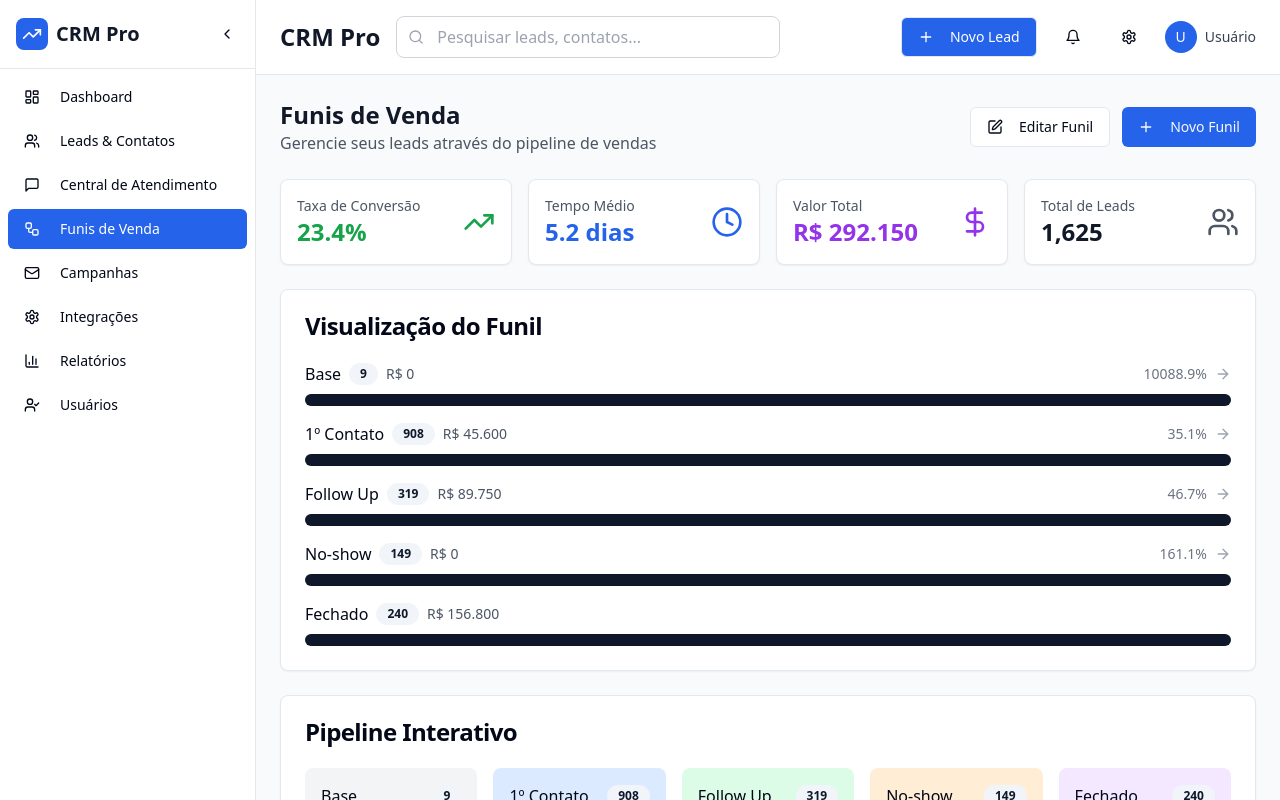
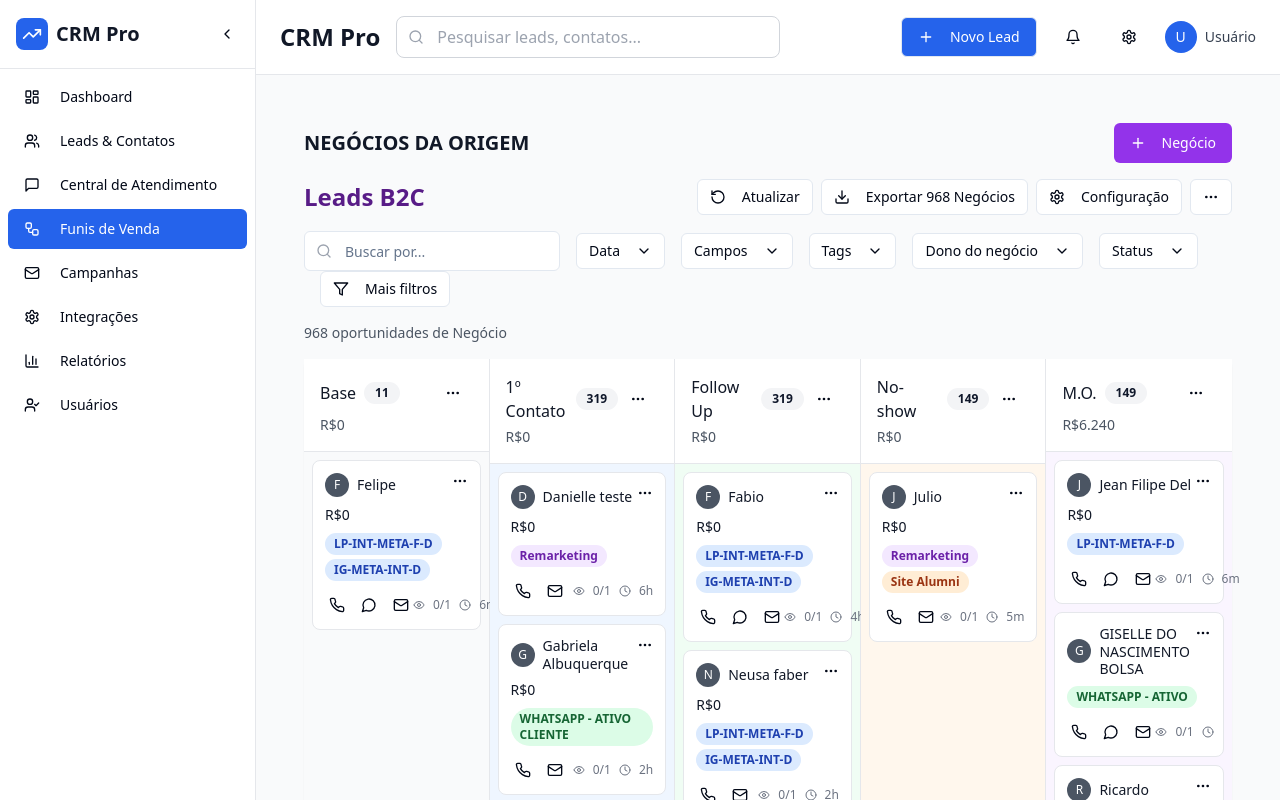
Before and after one commit to Helencristhim/radiant-customer-suite, a React (Vite) app: page / in a window 1280 px wide. Both pictures are taken after a click on the button "Funis de Venda". Shown: the top 800 px of the page. Built offline with nearby package versions, Linux system fonts and the light colour scheme.

Commit message:
Refactor: Implement sales funnel screens
Implement sales funnel screens with the same functions and design as the provided images.

```diff
--- a/src/components/SalesFlow.tsx
+++ b/src/components/SalesFlow.tsx
@@ -3,16 +3,23 @@ import { useState } from "react";
 import { Card, CardContent, CardHeader, CardTitle } from "@/components/ui/card";
 import { Button } from "@/components/ui/button";
 import { Badge } from "@/components/ui/badge";
-import { Progress } from "@/components/ui/progress";
+import { Input } from "@/components/ui/input";
 import {
   Plus,
-  Edit,
-  Trash2,
-  ArrowRight,
-  Users,
-  TrendingUp,
+  Search,
+  Calendar,
+  Filter,
+  Settings,
+  MoreHorizontal,
+  Phone,
+  MessageCircle,
+  Mail,
+  Eye,
   Clock,
-  DollarSign
+  ChevronDown,
+  Download,
+  RotateCcw,
+  X
 } from "lucide-react";
 import {
   DragDropContext,
@@ -22,193 +29,331 @@ import {
 } from "@hello-pangea/dnd";
 
 const SalesFlow = () => {
+  const [activeFilters, setActiveFilters] = useState({
+    data: false,
+    campos: false,
+    tags: false,
+    dono: false,
+    status: false
+  });
+
+  const [showDatePicker, setShowDatePicker] = useState(false);
+  const [searchQuery, setSearchQuery] = useState("");
+
   const [stages] = useState([
     {
       id: "base",
       name: "Base",
-      count: 9,
-      value: "R$ 0",
-      color: "bg-gray-100",
+      count: 11,
+      value: "R$0",
+      color: "bg-gray-50",
       leads: [
-        { id: "1", name: "Habudia Lima karaja", value: "R$ 0", tags: ["LP-INT-META-F-D"] }
+        {
+          id: "1",
+          name: "Felipe",
+          value: "R$0",
+          tags: ["LP-INT-META-F-D", "IG-META-INT-D"],
+          avatar: "F",
+          hasPhone: true,
+          hasMessage: true,
+          hasEmail: true,
+          time: "6m"
+        }
       ]
     },
     {
       id: "first-contact",
       name: "1º Contato",
-      count: 908,
-      value: "R$ 45.600",
-      color: "bg-blue-100",
+      count: 319,
+      value: "R$0",
+      color: "bg-blue-50",
       leads: [
-        { id: "2", name: "Anna Claudia Rodrigues", value: "R$ 2.500", tags: ["Site Alumni"] },
-        { id: "3", name: "Julia Nunes", value: "R$ 1.200", tags: ["WhatsApp"] }
+        {
+          id: "2",
+          name: "Danielle teste",
+          value: "R$0",
+          tags: ["Remarketing"],
+          avatar: "D",
+          hasPhone: true,
+          hasMessage: false,
+          hasEmail: true,
+          time: "6h"
+        },
+        {
+          id: "3",
+          name: "Gabriela Albuquerque",
+          value: "R$0",
+          tags: ["WHATSAPP - ATIVO CLIENTE"],
+          avatar: "G",
+          hasPhone: true,
+          hasMessage: false,
+          hasEmail: true,
+          time: "2h"
+        }
       ]
     },
     {
       id: "follow-up",
       name: "Follow Up",
       count: 319,
-      value: "R$ 89.750",
-      color: "bg-green-100",
+      value: "R$0",
+      color: "bg-green-50",
       leads: [
-        { id: "4", name: "Danielle teste", value: "R$ 3.200", tags: ["Remarketing"] },
-        { id: "5", name: "Gabriela Albuquerque", value: "R$ 1.800", tags: ["WhatsApp"] }
+        {
+          id: "4",
+          name: "Fabio",
+          value: "R$0",
+          tags: ["LP-INT-META-F-D", "IG-META-INT-D"],
+          avatar: "F",
+          hasPhone: true,
+          hasMessage: true,
+          hasEmail: true,
+          time: "4h"
+        },
+        {
+          id: "5",
+          name: "Neusa faber",
+          value: "R$0",
+          tags: ["LP-INT-META-F-D", "IG-META-INT-D"],
+          avatar: "N",
+          hasPhone: true,
+          hasMessage: false,
+          hasEmail: true,
+          time: "2h"
+        },
+        {
+          id: "6",
+          name: "Luciana",
+          value: "R$0",
+          tags: ["LP-INT-META-F-D", "IG-META-INT-D"],
+          avatar: "L",
+          hasPhone: true,
+          hasMessage: false,
+          hasEmail: true,
+          time: "4h"
+        }
       ]
     },
     {
       id: "no-show",
       name: "No-show",
       count: 149,
-      value: "R$ 0",
-      color: "bg-orange-100",
+      value: "R$0",
+      color: "bg-orange-50",
       leads: [
-        { id: "6", name: "Julio", value: "R$ 0", tags: ["Site Alumni"] }
+        {
+          id: "7",
+          name: "Julio",
+          value: "R$0",
+          tags: ["Remarketing", "Site Alumni"],
+          avatar: "J",
+          hasPhone: true,
+          hasMessage: false,
+          hasEmail: true,
+          time: "5m"
+        }
       ]
     },
     {
       id: "closed",
-      name: "Fechado",
-      count: 240,
-      value: "R$ 156.800",
-      color: "bg-purple-100",
+      name: "M.O.",
+      count: 149,
+      value: "R$6.240",
+      color: "bg-purple-50",
       leads: [
-        { id: "7", name: "Jean Filipe Del", value: "R$ 6.240", tags: ["WhatsApp"] }
+        {
+          id: "8",
+          name: "Jean Filipe Del",
+          value: "R$0",
+          tags: ["LP-INT-META-F-D"],
+          avatar: "J",
+          hasPhone: true,
+          hasMessage: true,
+          hasEmail: true,
+          time: "6m"
+        },
+        {
+          id: "9",
+          name: "GISELLE DO NASCIMENTO BOLSA",
+          value: "",
+          tags: ["WHATSAPP - ATIVO"],
+          avatar: "G",
+          hasPhone: true,
+          hasMessage: true,
+          hasEmail: true,
+          time: ""
+        },
+        {
+          id: "10",
+          name: "Ricardo",
+          value: "",
+          tags: ["WHATSAPP - ATIVO"],
+          avatar: "R",
+          hasPhone: true,
+          hasMessage: false,
+          hasEmail: true,
+          time: ""
+        },
+        {
+          id: "11",
+          name: "Marina M M Cai",
+          value: "",
+          tags: ["WHATSAPP - ATIVO"],
+          avatar: "M",
+          hasPhone: true,
+          hasMessage: false,
+          hasEmail: true,
+          time: "34d"
+        }
       ]
     }
   ]);
 
   const onDragEnd = (result: DropResult) => {
-    // Handle drag and drop logic here
     console.log("Drag ended:", result);
   };
 
-  const conversionRate = 23.4;
-  const averageTime = "5.2 dias";
-  const totalValue = "R$ 292.150";
+  const getTagColor = (tag: string) => {
+    if (tag.includes("WHATSAPP")) return "bg-green-100 text-green-800";
+    if (tag.includes("META")) return "bg-blue-100 text-blue-800";
+    if (tag.includes("Remarketing")) return "bg-purple-100 text-purple-800";
+    if (tag.includes("Site")) return "bg-orange-100 text-orange-800";
+    return "bg-gray-100 text-gray-800";
+  };
+
+  const filterOptions = [
+    { key: "data", label: "Data", active: activeFilters.data },
+    { key: "campos", label: "Campos", active: activeFilters.campos },
+    { key: "tags", label: "Tags", active: activeFilters.tags },
+    { key: "dono", label: "Dono do negócio", active: activeFilters.dono },
+    { key: "status", label: "Status", active: activeFilters.status }
+  ];
 
   return (
-    <div className="space-y-6">
-      <div className="flex flex-col sm:flex-row justify-between items-start sm:items-center space-y-4 sm:space-y-0">
-        <div>
-          <h2 className="text-2xl font-bold text-gray-900">Funis de Venda</h2>
-          <p className="text-gray-600">Gerencie seus leads através do pipeline de vendas</p>
+    <div className="space-y-4 p-6 bg-gray-50 min-h-screen">
+      {/* Header */}
+      <div className="flex items-center justify-between">
+        <div className="flex items-center space-x-4">
+          <h1 className="text-xl font-semibold text-gray-900">NEGÓCIOS DA ORIGEM</h1>
         </div>
-        <div className="flex space-x-3">
-          <Button variant="outline">
-            <Edit className="h-4 w-4 mr-2" />
-            Editar Funil
+        <Button className="bg-purple-600 hover:bg-purple-700 text-white">
+          <Plus className="h-4 w-4 mr-2" />
+          Negócio
         </Button>
-          <Button className="bg-blue-600 hover:bg-blue-700">
-            <Plus className="h-4 w-4 mr-2" />
-            Novo Funil
+      </div>
+
+      <div className="flex items-center justify-between">
+        <h2 className="text-2xl font-bold text-purple-900">Leads B2C</h2>
+        <div className="flex items-center space-x-2">
+          <Button variant="outline" size="sm">
+            <RotateCcw className="h-4 w-4 mr-2" />
+            Atualizar
+          </Button>
+          <Button variant="outline" size="sm">
+            <Download className="h-4 w-4 mr-2" />
+            Exportar 968 Negócios
+          </Button>
+          <Button variant="outline" size="sm">
+            <Settings className="h-4 w-4 mr-2" />
+            Configuração
+          </Button>
+          <Button variant="outline" size="sm">
+            <MoreHorizontal className="h-4 w-4" />
           </Button>
         </div>
       </div>
 
-      {/* Funil Metrics */}
-      <div className="grid grid-cols-1 md:grid-cols-4 gap-4">
-        <Card>
-          <CardContent className="p-4">
-            <div className="flex items-center justify-between">
-              <div>
-                <p className="text-sm font-medium text-gray-600">Taxa de Conversão</p>
-                <p className="text-2xl font-bold text-green-600">{conversionRate}%</p>
-              </div>
-              <TrendingUp className="h-8 w-8 text-green-600" />
-            </div>
-          </CardContent>
-        </Card>
-        <Card>
-          <CardContent className="p-4">
-            <div className="flex items-center justify-between">
-              <div>
-                <p className="text-sm font-medium text-gray-600">Tempo Médio</p>
-                <p className="text-2xl font-bold text-blue-600">{averageTime}</p>
-              </div>
-              <Clock className="h-8 w-8 text-blue-600" />
-            </div>
-          </CardContent>
-        </Card>
-        <Card>
-          <CardContent className="p-4">
-            <div className="flex items-center justify-between">
-              <div>
-                <p className="text-sm font-medium text-gray-600">Valor Total</p>
-                <p className="text-2xl font-bold text-purple-600">{totalValue}</p>
-              </div>
-              <DollarSign className="h-8 w-8 text-purple-600" />
-            </div>
-          </CardContent>
-        </Card>
-        <Card>
-          <CardContent className="p-4">
-            <div className="flex items-center justify-between">
-              <div>
-                <p className="text-sm font-medium text-gray-600">Total de Leads</p>
-                <p className="text-2xl font-bold text-gray-900">1,625</p>
-              </div>
-              <Users className="h-8 w-8 text-gray-600" />
-            </div>
-          </CardContent>
-        </Card>
+      {/* Filters */}
+      <div className="flex items-center space-x-4 flex-wrap">
+        <div className="relative">
+          <Search className="absolute left-3 top-1/2 transform -translate-y-1/2 text-gray-400 h-4 w-4" />
+          <Input
+            placeholder="Buscar por..."
+            value={searchQuery}
+            onChange={(e) => setSearchQuery(e.target.value)}
+            className="pl-10 w-64"
+          />
         </div>
 
-      {/* Conversion Funnel Visualization */}
-      <Card>
-        <CardHeader>
-          <CardTitle>Visualização do Funil</CardTitle>
-        </CardHeader>
-        <CardContent>
-          <div className="space-y-4">
-            {stages.map((stage, index) => (
-              <div key={stage.id} className="space-y-2">
-                <div className="flex justify-between items-center">
+        {filterOptions.map((filter) => (
+          <Button
+            key={filter.key}
+            variant={filter.active ? "default" : "outline"}
+            size="sm"
+            className={filter.active ? "bg-purple-600 hover:bg-purple-700" : ""}
+            onClick={() => {
+              if (filter.key === "data") {
+                setShowDatePicker(!showDatePicker);
+              }
+              setActiveFilters(prev => ({
+                ...prev,
+                [filter.key]: !prev[filter.key as keyof typeof prev]
+              }));
+            }}
+          >
+            {filter.label}
+            <ChevronDown className="h-4 w-4 ml-2" />
+          </Button>
+        ))}
+
+        <Button variant="outline" size="sm">
+          <Filter className="h-4 w-4 mr-2" />
+          Mais filtros
+        </Button>
+      </div>
+
+      {/* Active Filters Display */}
+      {Object.values(activeFilters).some(Boolean) && (
         <div className="flex items-center space-x-2">
-                    <span className="font-medium">{stage.name}</span>
-                    <Badge variant="secondary">{stage.count}</Badge>
-                    <span className="text-sm text-gray-600">{stage.value}</span>
-                  </div>
-                  {index < stages.length - 1 && (
-                    <div className="flex items-center space-x-2">
-                      <span className="text-sm text-gray-500">
-                        {((stages[index + 1].count / stage.count) * 100).toFixed(1)}%
-                      </span>
-                      <ArrowRight className="h-4 w-4 text-gray-400" />
+          <span className="text-sm text-gray-600">Filtros ativos:</span>
+          {Object.entries(activeFilters).map(([key, active]) =>
+            active && (
+              <Badge key={key} variant="secondary" className="flex items-center space-x-1">
+                <span>{filterOptions.find(f => f.key === key)?.label}</span>
+                <X
+                  className="h-3 w-3 cursor-pointer"
+                  onClick={() => setActiveFilters(prev => ({ ...prev, [key]: false }))}
+                />
+              </Badge>
+            )
+          )}
         </div>
       )}
+
+      {/* Stats */}
+      <div className="text-sm text-gray-600">
+        968 oportunidades de Negócio
       </div>
-                <Progress
-                  value={(stage.count / stages[0].count) * 100}
-                  className="h-3"
-                />
-              </div>
-            ))}
-          </div>
-        </CardContent>
-      </Card>
 
       {/* Kanban Board */}
-      <Card>
-        <CardHeader>
-          <CardTitle>Pipeline Interativo</CardTitle>
-        </CardHeader>
-        <CardContent>
+      <div className="bg-white rounded-lg shadow-sm">
         <DragDropContext onDragEnd={onDragEnd}>
-            <div className="grid grid-cols-1 lg:grid-cols-5 gap-4 min-h-[500px]">
-              {stages.map((stage) => (
-                <div key={stage.id} className={`rounded-lg p-4 ${stage.color}`}>
-                  <div className="flex items-center justify-between mb-4">
-                    <h3 className="font-medium">{stage.name}</h3>
-                    <Badge variant="secondary">{stage.count}</Badge>
+          <div className="grid grid-cols-5 gap-0 min-h-[600px]">
+            {stages.map((stage, stageIndex) => (
+              <div key={stage.id} className={`${stage.color} border-r border-gray-200 last:border-r-0`}>
+                {/* Stage Header */}
+                <div className="p-4 border-b border-gray-200 bg-white">
+                  <div className="flex items-center justify-between">
+                    <div className="flex items-center space-x-2">
+                      <h3 className="font-medium text-gray-900">{stage.name}</h3>
+                      <Badge variant="secondary" className="bg-gray-100">
+                        {stage.count}
+                      </Badge>
                     </div>
-                  <div className="text-sm text-gray-600 mb-4">{stage.value}</div>
+                    <Button variant="ghost" size="sm">
+                      <MoreHorizontal className="h-4 w-4" />
+                    </Button>
+                  </div>
+                  <div className="text-sm text-gray-600 mt-1">{stage.value}</div>
+                </div>
 
+                {/* Stage Content */}
                 <Droppable droppableId={stage.id}>
                   {(provided) => (
                     <div
                       {...provided.droppableProps}
                       ref={provided.innerRef}
-                        className="space-y-2 min-h-[300px]"
+                      className="p-2 space-y-2 min-h-[500px]"
                     >
                       {stage.leads.map((lead, index) => (
                         <Draggable key={lead.id} draggableId={lead.id} index={index}>
@@ -217,16 +362,69 @@ const SalesFlow = () => {
                               ref={provided.innerRef}
                               {...provided.draggableProps}
                               {...provided.dragHandleProps}
-                                className="bg-white p-3 rounded-lg shadow-sm border cursor-move hover:shadow-md transition-shadow"
+                              className="bg-white rounded-lg border border-gray-200 p-3 cursor-move hover:shadow-md transition-shadow"
                             >
-                                <p className="font-medium text-sm">{lead.name}</p>
-                                <p className="text-xs text-gray-600 mt-1">{lead.value}</p>
-                                <div className="flex flex-wrap gap-1 mt-2">
+                              {/* Lead Header */}
+                              <div className="flex items-start justify-between mb-2">
+                                <div className="flex items-center space-x-2">
+                                  <div className="w-6 h-6 bg-gray-600 text-white rounded-full flex items-center justify-center text-xs font-medium">
+                                    {lead.avatar}
+                                  </div>
+                                  <div className="flex-1">
+                                    <p className="text-sm font-medium text-gray-900 leading-tight">
+                                      {lead.name}
+                                    </p>
+                                  </div>
+                                </div>
+                                <Button variant="ghost" size="sm" className="p-0 h-4 w-4">
+                                  <MoreHorizontal className="h-3 w-3" />
+                                </Button>
+                              </div>
+
+                              {/* Value */}
+                              {lead.value && (
+                                <div className="text-sm font-medium text-gray-900 mb-2">
+                                  {lead.value}
+                                </div>
+                              )}
+
+                              {/* Tags */}
+                              <div className="flex flex-wrap gap-1 mb-3">
                                 {lead.tags.map((tag, tagIndex) => (
-                                    <Badge key={tagIndex} variant="outline" className="text-xs">
+                                  <Badge
+                                    key={tagIndex}
+                                    className={`text-xs px-2 py-0.5 ${getTagColor(tag)}`}
+                                  >
                                     {tag}
                                   </Badge>
                                 ))}
+                              </div>
+
+                              {/* Actions */}
+                              <div className="flex items-center justify-between">
+                                <div className="flex items-center space-x-2">
+                                  {lead.hasPhone && (
+                                    <Button variant="ghost" size="sm" className="p-1 h-6 w-6">
+                                      <Phone className="h-3 w-3" />
+                                    </Button>
+                                  )}
+                                  {lead.hasMessage && (
+                                    <Button variant="ghost" size="sm" className="p-1 h-6 w-6">
+                                      <MessageCircle className="h-3 w-3" />
+                                    </Button>
+                                  )}
+                                  {lead.hasEmail && (
+                                    <Button variant="ghost" size="sm" className="p-1 h-6 w-6">
+                                      <Mail className="h-3 w-3" />
+                                    </Button>
+                                  )}
+                                </div>
+                                <div className="flex items-center space-x-2 text-xs text-gray-500">
+                                  <Eye className="h-3 w-3" />
+                                  <span>0/1</span>
+                                  <Clock className="h-3 w-3" />
+                                  {lead.time && <span>{lead.time}</span>}
+                                </div>
                               </div>
                             </div>
                           )}
@@ -240,53 +438,58 @@ const SalesFlow = () => {
             ))}
           </div>
         </DragDropContext>
-        </CardContent>
-      </Card>
+      </div>
 
-      {/* Automation Rules */}
-      <Card>
-        <CardHeader>
-          <CardTitle>Regras de Automação</CardTitle>
-        </CardHeader>
-        <CardContent>
+      {/* Date Picker Modal */}
+      {showDatePicker && (
+        <div className="fixed inset-0 bg-black bg-opacity-50 flex items-center justify-center z-50">
+          <div className="bg-white rounded-lg p-6 w-96">
+            <div className="flex items-center justify-between mb-4">
+              <h3 className="text-lg font-medium">Filtrar por Data</h3>
+              <Button
+                variant="ghost"
+                size="sm"
+                onClick={() => setShowDatePicker(false)}
+              >
+                <X className="h-4 w-4" />
+              </Button>
+            </div>
+
             <div className="space-y-4">
-            <div className="border rounded-lg p-4">
-              <div className="flex items-center justify-between">
+              <div className="grid grid-cols-2 gap-4">
                 <div>
-                  <p className="font-medium">Novo Lead → 1º Contato</p>
-                  <p className="text-sm text-gray-600">Enviar mensagem de boas-vindas via WhatsApp</p>
+                  <label className="block text-sm font-medium text-gray-700 mb-1">
+                    Data inicial
+                  </label>
+                  <Input type="date" />
                 </div>
-                <Badge className="bg-green-100 text-green-800">Ativa</Badge>
+                <div>
+                  <label className="block text-sm font-medium text-gray-700 mb-1">
+                    Data final
+                  </label>
+                  <Input type="date" />
                 </div>
               </div>
-            <div className="border rounded-lg p-4">
-              <div className="flex items-center justify-between">
-                <div>
-                  <p className="font-medium">Follow Up → No-show (3 dias)</p>
-                  <p className="text-sm text-gray-600">Mover para No-show se não houver resposta em 3 dias</p>
-                </div>
-                <Badge className="bg-green-100 text-green-800">Ativa</Badge>
-              </div>
-            </div>
-            <div className="border rounded-lg p-4">
-              <div className="flex items-center justify-between">
-                <div>
-                  <p className="font-medium">Pagamento Aprovado → Fechado</p>
-                  <p className="text-sm text-gray-600">Mover automaticamente quando pagamento for confirmado</p>
-                </div>
-                <Badge variant="outline">Inativa</Badge>
+
+              <div className="flex space-x-2">
+                <Button
+                  variant="outline"
+                  className="flex-1"
+                  onClick={() => setShowDatePicker(false)}
+                >
+                  Cancelar
+                </Button>
+                <Button
+                  className="flex-1 bg-purple-600 hover:bg-purple-700"
+                  onClick={() => setShowDatePicker(false)}
+                >
+                  Aplicar
+                </Button>
               </div>
             </div>
           </div>
-
-          <div className="mt-6">
-            <Button className="bg-blue-600 hover:bg-blue-700">
-              <Plus className="h-4 w-4 mr-2" />
-              Nova Regra
-            </Button>
         </div>
-        </CardContent>
-      </Card>
+      )}
     </div>
   );
 };
```
Lines whose indentation alone changed are shown as unchanged.
